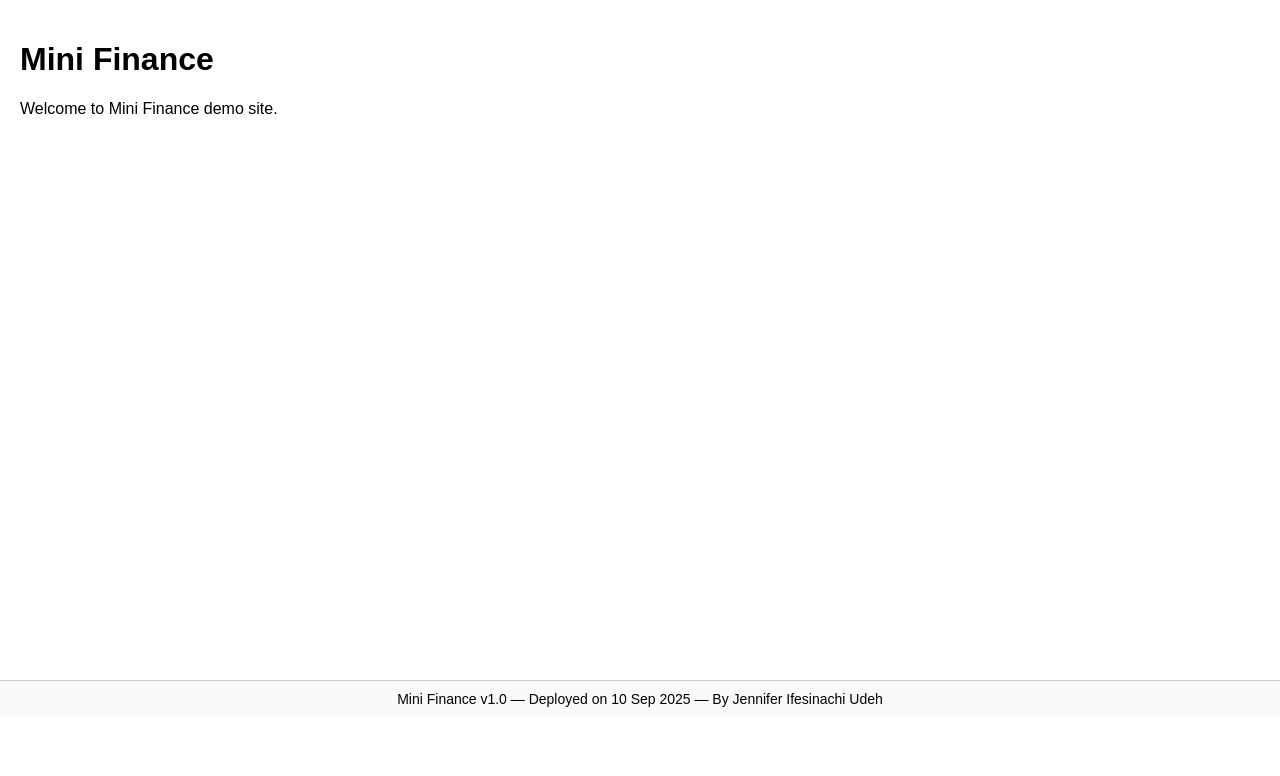
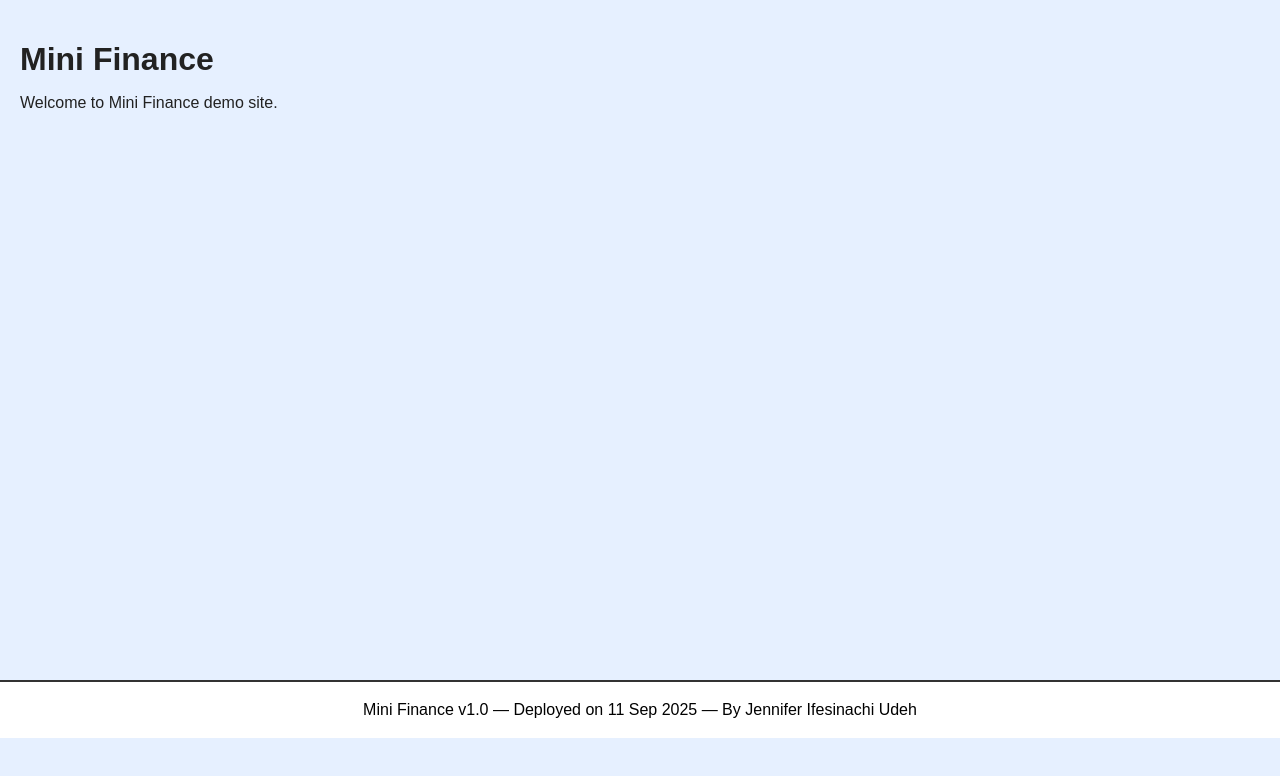
Before and after one commit to Ujitech734/Mini_finance_footer, a plain HTML site: page index.html in a window 1280 px wide. Drawn offline with Linux system fonts and the light colour scheme.

Commit message:
Day3, Added blue background and edited footer

```diff
--- a/index.html
+++ b/index.html
@@ -4,15 +4,42 @@
   <meta charset="utf-8">
   <title>Mini Finance</title>
   <style>
-    body { font-family: Arial, sans-serif; margin:0; padding:0; }
-    main { min-height: 80vh; padding: 20px; }
+    body {
+      font-family: Arial, sans-serif;
+      margin: 0;
+      padding: 0;
+      background-color: #e6f0ff; /* soft light blue background */
+      color: #222; /* dark gray for readability */
+    }
+    main {
+      min-height: 80vh;
+      padding: 20px;
+    }
+    h1 {
+      font-size: 2rem;
+      margin-bottom: 10px;
+    }
     footer {
       text-align: center;
-      font-size: 14px;
-      padding: 10px;
-      border-top: 1px solid #ccc;
-      background: #fafafa; /* New background color (AliceBlue) */
-      color:      #000;   /* High contrast text */
+      font-size: 16px;
+      padding: 16px;
+      border-top: 2px solid #333;
+      background: #ffffff; /* white footer for strong contrast */
+      color: #000000;      /* black text */
+      line-height: 1.5;    /* spacing for readability */
+    }
+    /* Mobile responsive tweaks */
+    @media (max-width: 600px) {
+      h1 {
+        font-size: 1.5rem;
+      }
+      p {
+        font-size: 14px;
+      }
+      footer {
+        font-size: 14px;
+        padding: 12px;
+      }
     }
   </style>
 </head>
@@ -22,7 +49,7 @@
     <p>Welcome to Mini Finance demo site.</p>
   </main>
   <footer>
-    Mini Finance v1.0 — Deployed on 10 Sep 2025 — By Jennifer Ifesinachi Udeh
+    Mini Finance v1.0 — Deployed on 11 Sep 2025 — By Jennifer Ifesinachi Udeh
   </footer>
 </body>
 </html>
```
